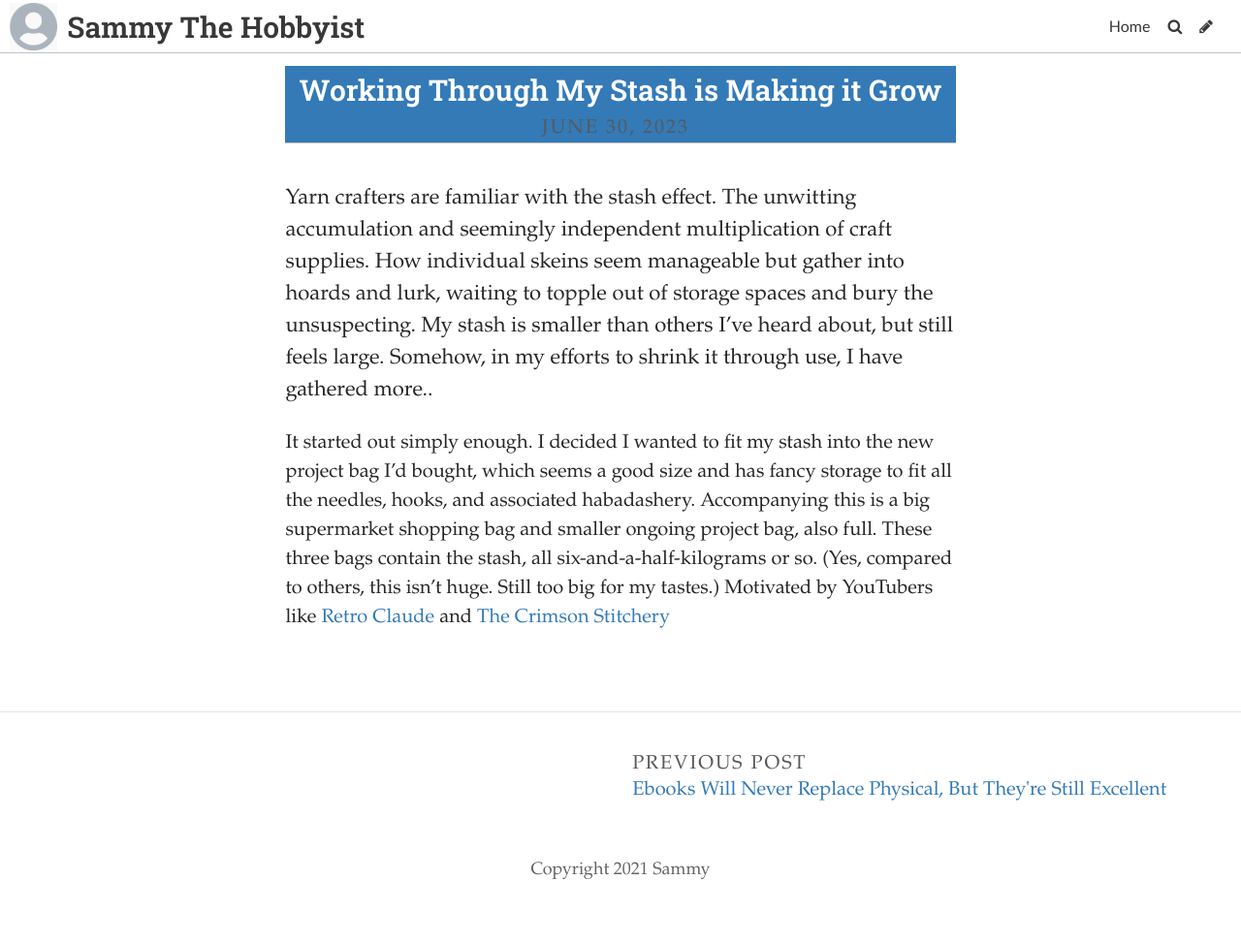
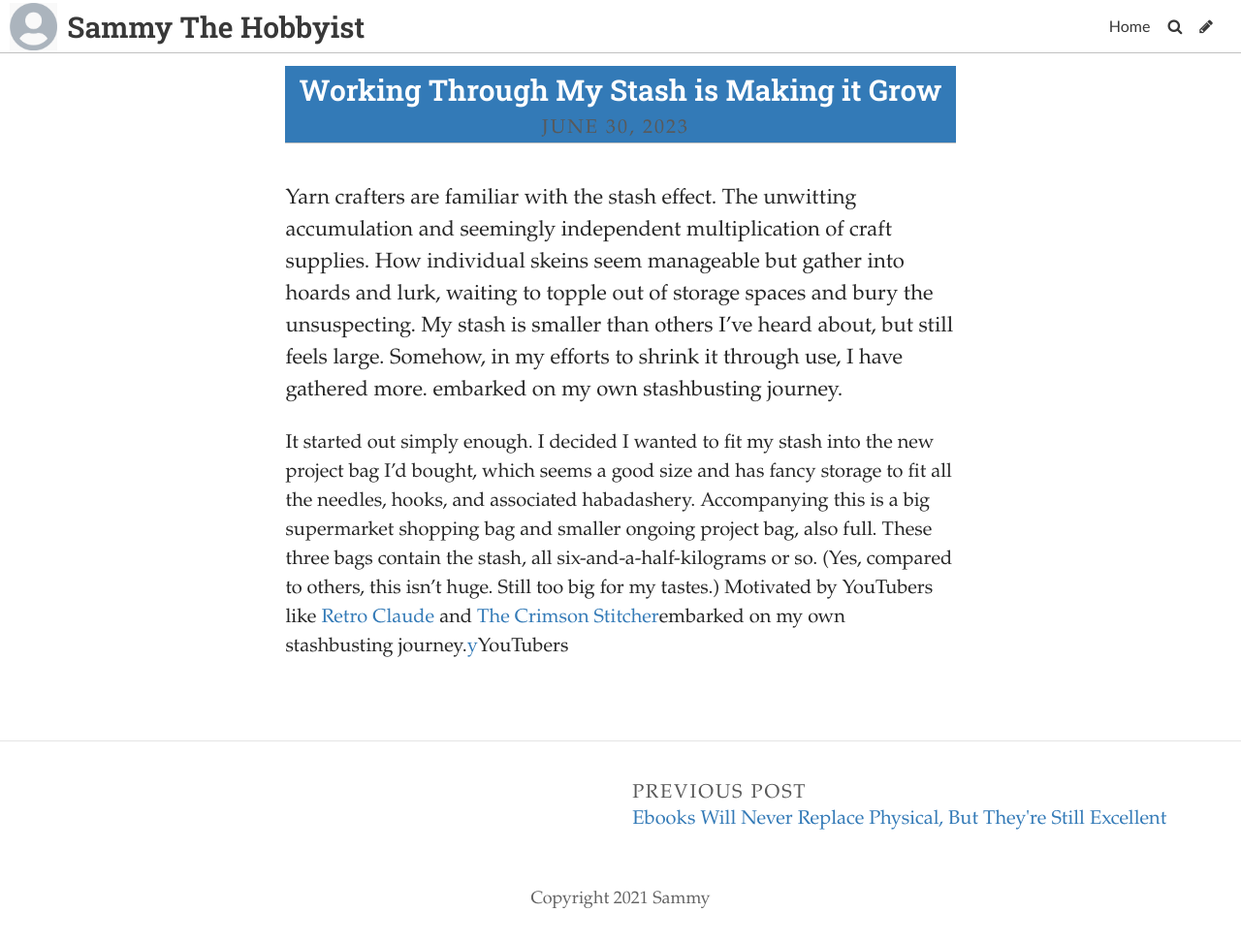
Before and after one commit to SammySpinsAYarn/Blog, a Jekyll site: the page built from _posts/2023-06-22-what-shall-i-write-about.md, in a window 1280 px wide. Shown: the whole page at 97% size. Built offline with Jekyll 4.4.1, drawn with Linux system fonts in a browser that asks for light colours; some web fonts are replaced; before the commit the page ends 943 px from its top, so only the background shows below that.

Commit message:
Update Post “2023-06-22-what-shall-i-write-about”

```diff
--- a/_posts/2023-06-22-what-shall-i-write-about.md
+++ b/_posts/2023-06-22-what-shall-i-write-about.md
@@ -5,6 +5,6 @@ date: 2023-06-30T13:00:01.336Z
 title_color: "#ffffff"
 comments: false
 ---
-Yarn crafters are familiar with the stash effect. The unwitting accumulation and seemingly independent multiplication of craft supplies. How individual skeins seem manageable but gather into hoards and lurk, waiting to topple out of storage spaces and bury the unsuspecting. My stash is smaller than others I've heard about, but still feels large. Somehow, in my efforts to shrink it through use, I have gathered more..
+Yarn crafters are familiar with the stash effect. The unwitting accumulation and seemingly independent multiplication of craft supplies. How individual skeins seem manageable but gather into hoards and lurk, waiting to topple out of storage spaces and bury the unsuspecting. My stash is smaller than others I've heard about, but still feels large. Somehow, in my efforts to shrink it through use, I have gathered more. embarked on my own stashbusting journey.
 
-I﻿t started out simply enough. I decided I wanted to fit my stash into the new project bag I'd bought, which seems a good size and has fancy storage to fit all the needles, hooks, and associated habadashery. Accompanying this is a big supermarket shopping bag and smaller ongoing project bag, also full. These three bags contain the stash, all six-and-a-half-kilograms or so. (Yes, compared to others, this isn't huge. Still too big for my tastes.) Motivated by YouTubers like [Retro Claude](https://www.youtube.com/playlist?list=PLIpjXi4a4nTRZe41dSvAlAxCW1lyEKaUo) and [The Crimson Stitchery](https://www.youtube.com/playlist?list=PL1VxpiMcBXBPGMdDoSi63QK5ZRTgISf-6)
+I﻿t started out simply enough. I decided I wanted to fit my stash into the new project bag I'd bought, which seems a good size and has fancy storage to fit all the needles, hooks, and associated habadashery. Accompanying this is a big supermarket shopping bag and smaller ongoing project bag, also full. These three bags contain the stash, all six-and-a-half-kilograms or so. (Yes, compared to others, this isn't huge. Still too big for my tastes.) Motivated by YouTubers like [Retro Claude](https://www.youtube.com/playlist?list=PLIpjXi4a4nTRZe41dSvAlAxCW1lyEKaUo) and [The Crimson Stitcher](https://www.youtube.com/playlist?list=PL1VxpiMcBXBPGMdDoSi63QK5ZRTgISf-6)embarked on my own stashbusting journey.[y](https://www.youtube.com/playlist?list=PL1VxpiMcBXBPGMdDoSi63QK5ZRTgISf-6)YouTubers
```
